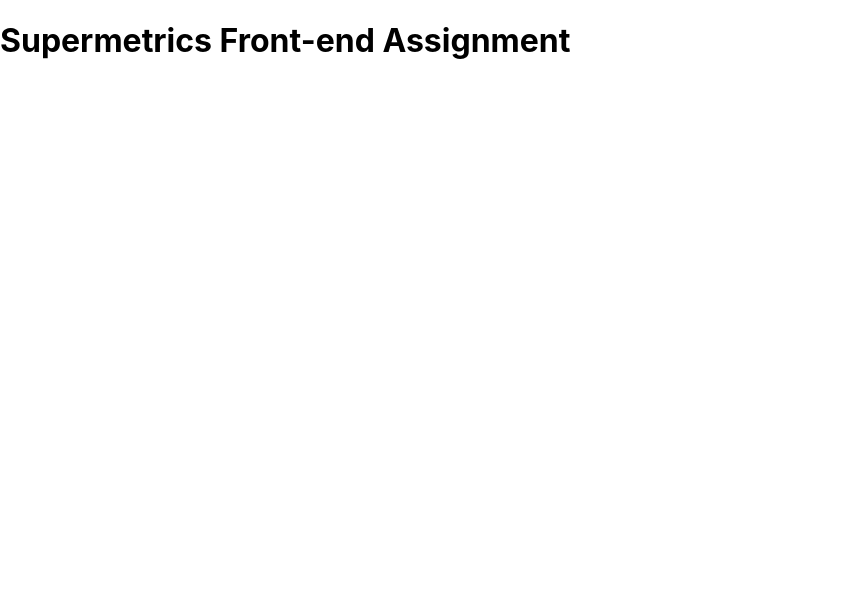
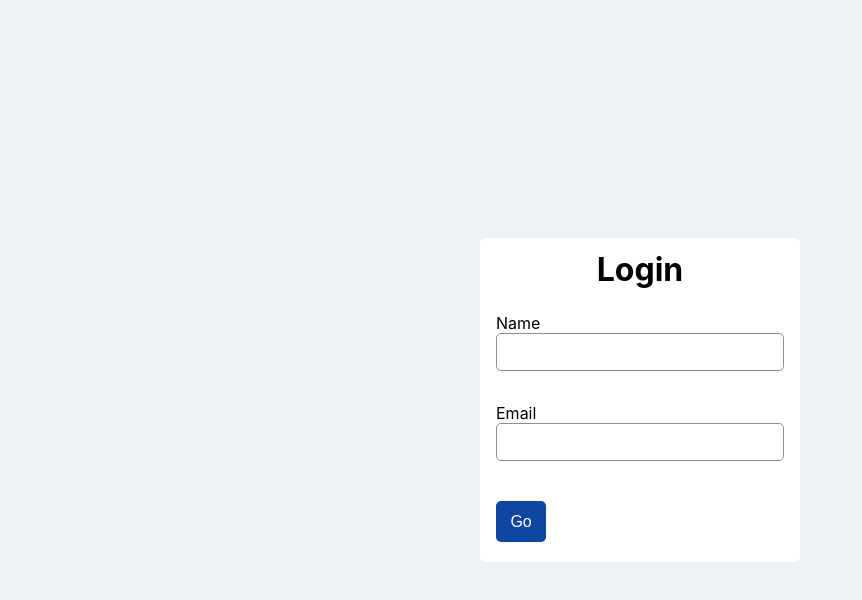
Before and after one commit to binole/supermetrics-assignment, a React (Create React App) app: page / in a window 1280 px wide. Shown: the top 600 px of the page, without its empty margins (0-862 px from the left). Built offline with nearby package versions, Linux system fonts and the light colour scheme.

Commit message:
Add login page UI

```diff
--- a/src/App.tsx
+++ b/src/App.tsx
@@ -1,7 +1,9 @@
+import { Login } from "./pages/login";
+
 function App() {
   return (
     <div className="App">
-      <h1>Supermetrics Front-end Assignment</h1>
+      <Login />
     </div>
   );
 }
--- /dev/null
+++ b/src/components/Button/Button.module.css
@@ -0,0 +1,9 @@
+.button {
+  border: none;
+  border-radius: 5px;
+  background-color: var(--accent);
+  font-size: 1rem;
+  color: var(--bg);
+  padding: 0.7rem 0.9rem;
+  margin: 0.5rem 0;
+}
--- /dev/null
+++ b/src/components/Button/Button.tsx
@@ -0,0 +1,8 @@
+import { ButtonHTMLAttributes } from "react";
+import styles from "./Button.module.css";
+
+type Props = ButtonHTMLAttributes<HTMLButtonElement>;
+
+export const Button = (props: Props) => {
+  return <button className={styles.button} {...props} />;
+};
--- /dev/null
+++ b/src/components/Button/index.ts
@@ -0,0 +1 @@
+export * from './Button';
--- /dev/null
+++ b/src/components/Input/Input.module.css
@@ -0,0 +1,13 @@
+.input {
+  font-size: inherit;
+  font-family: inherit;
+  padding: 0.5rem;
+  margin-bottom: 0.5rem;
+  color: var(--text);
+  background-color: var(--bg);
+  border: 1px solid var(--border);
+  border-radius: 5px;
+  box-shadow: none;
+  max-width: 100%;
+  display: inline-block;
+}
--- /dev/null
+++ b/src/components/Input/Input.tsx
@@ -0,0 +1,8 @@
+import { HTMLProps } from "react";
+import styles from "./Input.module.css";
+
+type Props = HTMLProps<HTMLInputElement>;
+
+export const Input = (props: Props) => {
+  return <input className={styles.input} {...props} />;
+};
--- /dev/null
+++ b/src/components/Input/index.ts
@@ -0,0 +1 @@
+export * from './Input';
--- a/src/index.css
+++ b/src/index.css
@@ -1,13 +1,29 @@
+/* Global variables. */
+:root {
+  --sans-font: -apple-system, BlinkMacSystemFont, "Avenir Next", Avenir,
+    "Nimbus Sans L", Roboto, "Noto Sans", "Segoe UI", Arial, Helvetica,
+    "Helvetica Neue", sans-serif;
+  --mono-font: Consolas, Menlo, Monaco, "Andale Mono", "Ubuntu Mono", monospace;
+
+  --bg: #fff;
+  --accent-bg: #f5f7ff;
+  --text: #212121;
+  --text-light: #585858;
+  --border: #898EA4;
+  --accent: #0d47a1;
+  --code: #d81b60;
+  --preformatted: #444;
+  --marked: #ffdd33;
+  --disabled: #efefef;
+}
+
+*, ::after, ::before {
+  box-sizing: border-box;
+}
+
 body {
   margin: 0;
-  font-family: -apple-system, BlinkMacSystemFont, 'Segoe UI', 'Roboto', 'Oxygen',
-    'Ubuntu', 'Cantarell', 'Fira Sans', 'Droid Sans', 'Helvetica Neue',
-    sans-serif;
+  font-family: var(--sans-font);
   -webkit-font-smoothing: antialiased;
   -moz-osx-font-smoothing: grayscale;
 }
-
-code {
-  font-family: source-code-pro, Menlo, Monaco, Consolas, 'Courier New',
-    monospace;
-}
--- /dev/null
+++ b/src/pages/login/Login.module.css
@@ -0,0 +1,26 @@
+.root {
+  background: #EDF2F7;
+  display: grid;
+  align-items: center;
+  justify-content: center;
+  min-height: 100vh;
+}
+
+.container {
+  width: 320px;
+  max-width: 100%;
+  background: #FFF;
+  padding: 12px 16px;
+  border-radius: 5px;
+}
+
+.heading {
+  margin: 0 0 24px;
+  text-align: center;
+}
+
+.formControl {
+  display: flex;
+  flex-direction: column;
+  margin-bottom: 24px;
+}
--- /dev/null
+++ b/src/pages/login/Login.tsx
@@ -0,0 +1,24 @@
+import { Button } from "../../components/Button";
+import { Input } from "../../components/Input";
+import styles from "./Login.module.css";
+
+export const Login = () => {
+  return (
+    <div className={styles.root}>
+      <div className={styles.container}>
+        <h1 className={styles.heading}>Login</h1>
+        <form className={styles.form}>
+          <div className={styles.formControl}>
+            <label htmlFor="name">Name</label>
+            <Input type="text" id="name" required />
+          </div>
+          <div className={styles.formControl}>
+            <label htmlFor="email">Email</label>
+            <Input type="email" id="email" required />
+          </div>
+          <Button type="submit">Go</Button>
+        </form>
+      </div>
+    </div>
+  );
+};
--- /dev/null
+++ b/src/pages/login/index.ts
@@ -0,0 +1 @@
+export { Login } from './Login';
```
